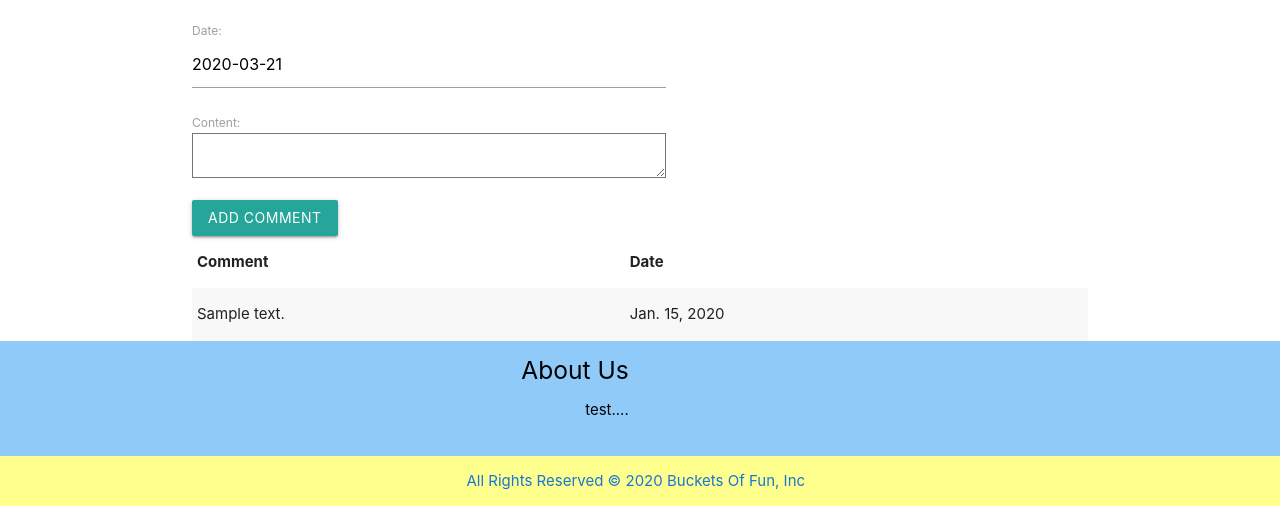
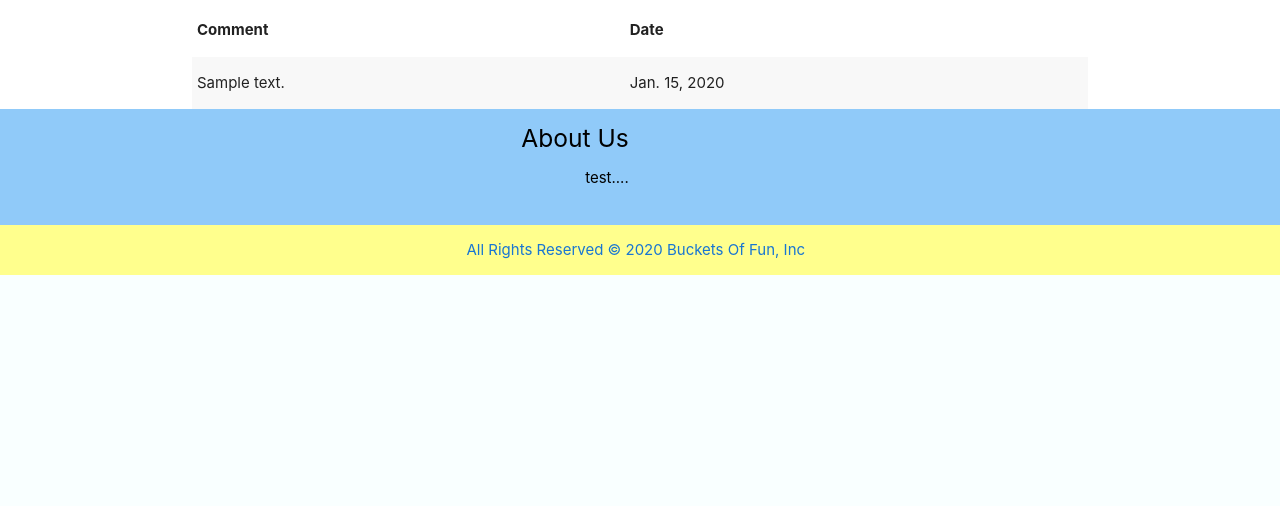
Before and after one commit to jlee8020/Project-stART, a Django app: page /art/1/ in a window 1280 px wide. Shown: the part 1104-1610 px from the top of the page. After the commit the page ends 1379 px from the top, so only its background shows below. Run offline with Django 3.2, Linux system fonts and the light colour scheme; a user stored in the database is signed in; tables that the repository leaves empty hold one stand-in row (values such as "Sample post").

Commit message:
work on add comments

```diff
--- a/main_app/templates/art/detail.html
+++ b/main_app/templates/art/detail.html
@@ -34,11 +34,11 @@
 </form>
 
 <!-- Comments Form -->
-    <form action="{% url 'add_comment' comment.id %}" method="post">
+    {% comment %} <form action="{% url 'add_comment' comment.id %}" method="post">
       {% csrf_token %}
       {{ comment_form.as_p }}
       <input type="submit" class="btn" value="Add Comment">
-    </form>
+    </form> {% endcomment %}
   <!-- Comments List -->
     <table class="striped">
       <thead>
```
